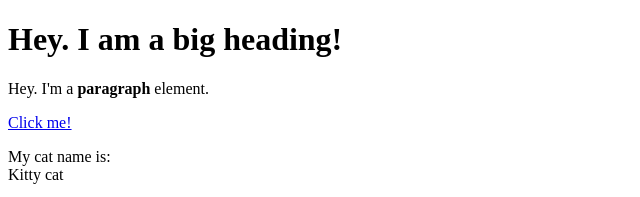
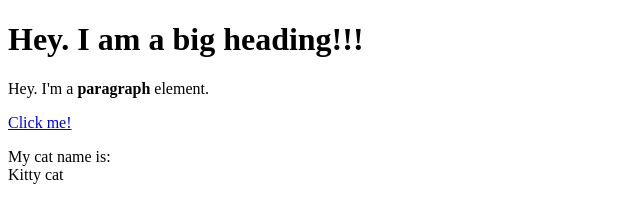
Before and after one commit to dexteriito/best-cartoon, a plain HTML site: page test.html in a window 1280 px wide. Shown: the top 197 px of the page, 0-640 px from the left. Drawn offline with Linux system fonts and the light colour scheme.

Commit message:
Update test.html

```diff
--- a/test.html
+++ b/test.html
@@ -5,7 +5,7 @@
 <title>Test page</title>
 </head>
 <body>
-    <h1>Hey. I am a big heading! </h1>
+    <h1>Hey. I am a big heading!!! </h1>
     <p>Hey. I'm a <b>paragraph</b> element.</p>
     <a href="https://google.com" target="_blank" title="Let's go to Google">Click me!</a>
     <p>My cat name is:<br>
```
